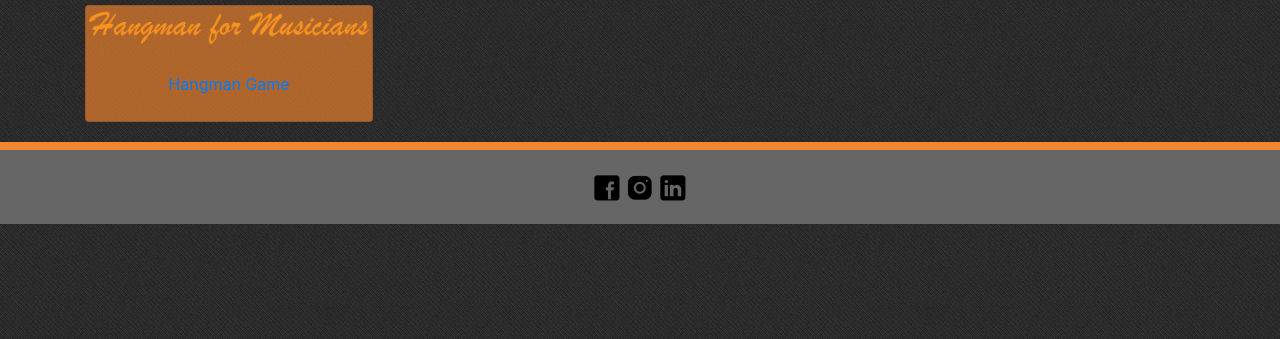
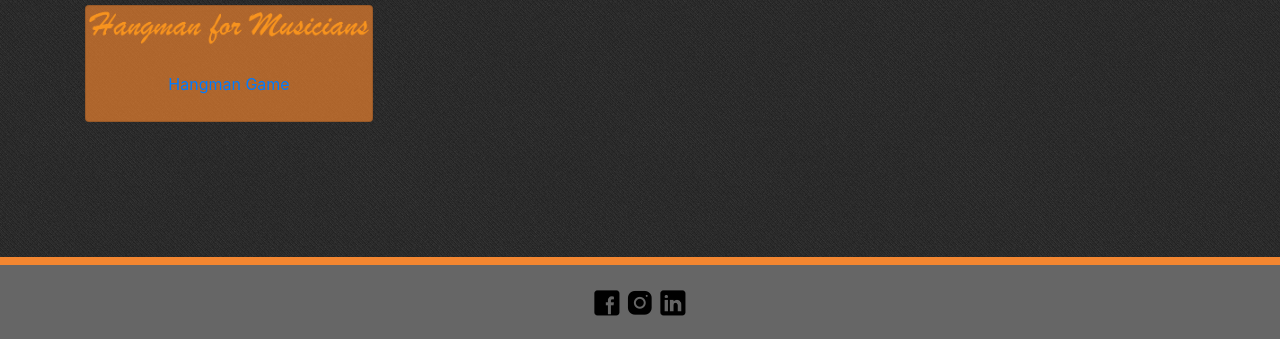
Before and after one commit to matthewtai/Bootstrap-Portfolio, a plain HTML site: page portfolio.html in a window 1280 px wide. Shown: the part 461-800 px from the top of the page. Drawn offline with nearby package versions, Linux system fonts and the light colour scheme.

Commit message:
portfolio update

```diff
--- a/assets/css/styles.css
+++ b/assets/css/styles.css
@@ -36,6 +36,10 @@ footer {
     bottom: 0;
 }
 
+#footerport{
+    position: fixed;
+    bottom: 0;
+}
 .card{
     background-color: #f38530a9;
     text-align: center;
--- a/portfolio.html
+++ b/portfolio.html
@@ -56,12 +56,12 @@
 
 
       <div class="card" style="width: 18rem;">
-          <a href="https://matthewtai.github.io/Word-Guess-Game">
-            <img alt="Hangman" src="assets/images/hangmanbanner.png" width="280">
+        <a href="https://matthewtai.github.io/Word-Guess-Game">
+          <img alt="Hangman" src="assets/images/hangmanbanner.png" width="280">
           <div class="card-body">
             <p class="card-text" id=cardtext>Hangman Game</p>
           </div>
-        </div>
+      </div>
 
     </div>
 
@@ -70,20 +70,22 @@
 
   </div>
 
-  <footer>
+  <footer class = "footer" id="footerport">
 
-    <div class="container">
+    <div>
       <a href="https://www.facebook.com/matthewchtai">
         <img alt="Facebook" src="assets/images/facebook.png" width="30" height="30">
       </a>
+
       <a href="https://www.instagram.com/mtai">
         <img alt="Instagram" src="assets/images/instagram.png" width="30" height="30">
       </a>
+
       <a href="https://www.linkedin.com/in/matthew-tai-a5b89326">
         <img alt="Linkedin" src="assets/images/linkedin.png" width="30" height="30">
       </a>
+    </div>
 
-    </div>
   </footer>
 </body>
 
```
